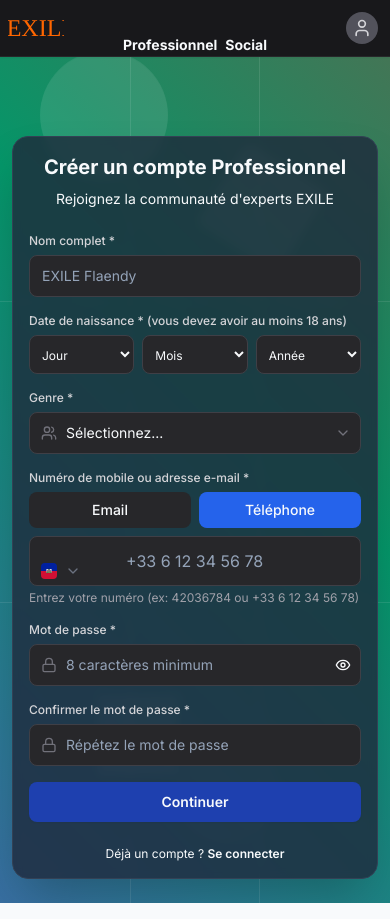
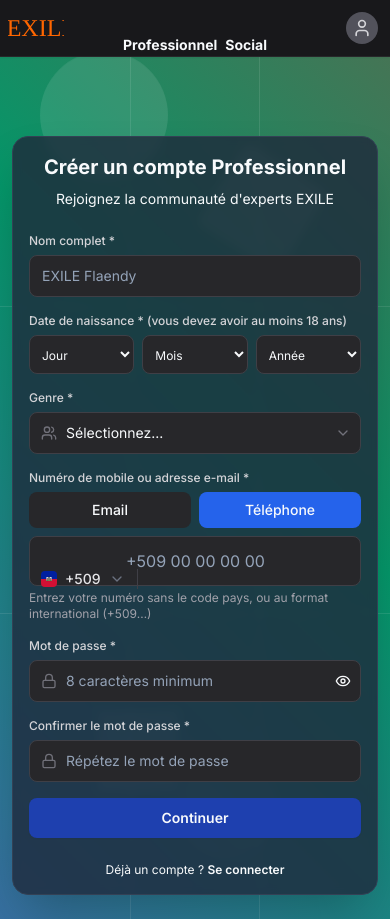
Before and after one commit to layofa26/exoe, a React (Vite) app: page /register in a window 390 px wide. Both pictures are taken after a click on the button "Téléphone". Built offline with nearby package versions, Linux system fonts and the light colour scheme.

Commit message:
Fix inscription par telephone: accepter email vide, ameliorer champ telephone

```diff
--- a/src/components/common/PhoneInput.tsx
+++ b/src/components/common/PhoneInput.tsx
@@ -218,7 +218,7 @@
   { code: 'MO', dialCode: '853', name: 'Macau' },
 ]
 
-export const PhoneInput = ({ value, onChange, placeholder = '+33 6 12 34 56 78', className = '', error, defaultCountryCode = '509', showHelpText = true }: PhoneInputProps) => {
+export const PhoneInput = ({ value, onChange, placeholder, className = '', error, defaultCountryCode = '509', showHelpText = true }: PhoneInputProps) => {
   const [isValid, setIsValid] = useState<boolean>(false)
   const [countryCode, setCountryCode] = useState<string>('')
   const [selectedCountry, setSelectedCountry] = useState(COUNTRIES.find(c => c.dialCode === defaultCountryCode) || COUNTRIES[0])
@@ -283,7 +283,7 @@
       if (inputValue.length >= 8 && inputValue.length <= 10 && !inputValue.startsWith('+')) {
         // Numéro court détecté (8-10 chiffres sans +)
         // Ajouter le code pays par défaut
-        const phoneNumberWithDefault = '+' + defaultCountryCode + inputValue
+        const phoneNumberWithDefault = '+' + selectedCountry.dialCode + inputValue
         const phoneNumber = parsePhoneNumber(phoneNumberWithDefault)
 
         if (phoneNumber) {
@@ -362,30 +362,22 @@
     onChange(inputValue, valid)
   }
 
-  const getFlag = () => {
-    // Afficher le drapeau et le code pays seulement si le numéro est valide
-    if (countryCode && isValid) {
-      const flagCode = countryCode.toLowerCase()
-      return (
-        <div className="flex items-center gap-2">
-          <span className={`fi fi-${flagCode} fis rounded`}></span>
-          <span className="text-xs font-medium text-gray-600 dark:text-gray-300">+{countryCode}</span>
-        </div>
-      )
-    }
-    // Afficher le pays sélectionné manuellement ou par défaut
-    const flagCode = selectedCountry.code.toLowerCase()
-    return (
+  const displayedCountry = (countryCode && COUNTRIES.find(c => c.code === countryCode)) || selectedCountry
+
+  const getFlag = () => (
     <button
       type="button"
       onClick={() => setIsDropdownOpen(!isDropdownOpen)}
-        className="flex items-center gap-2 hover:opacity-80 transition-opacity"
+      aria-label="Choisir le pays"
+      className="flex items-center gap-2 pr-3 border-r border-gray-300 dark:border-zinc-700 hover:opacity-80 transition-opacity"
     >
-        <span className={`fi fi-${flagCode} fis rounded`}></span>
+      <span className={`fi fi-${displayedCountry.code.toLowerCase()} fis rounded`}></span>
+      <span className="text-sm font-medium text-gray-700 dark:text-zinc-200">+{displayedCountry.dialCode}</span>
       <ChevronDown className="w-4 h-4 text-gray-500" />
     </button>
   )
-  }
+
+  const resolvedPlaceholder = placeholder ?? `+${displayedCountry.dialCode} 00 00 00 00`
 
   return (
     <div className="relative" ref={dropdownRef}>
@@ -396,7 +388,7 @@
         type="tel"
         value={value}
         onChange={handleChange}
-        placeholder={placeholder}
+        placeholder={resolvedPlaceholder}
         className={`w-full pl-24 pr-12 py-3 border rounded-lg focus:ring-2 focus:ring-blue-500 focus:border-transparent transition-colors ${
           error ? 'border-red-500' : isValid ? 'border-green-500' : 'border-gray-300 dark:border-zinc-700'
         } ${className}`}
@@ -474,7 +466,7 @@
             <p className="text-gray-500 dark:text-zinc-400 text-xs">Continuez à saisir votre numéro...</p>
           ) : (
             <p className="text-gray-500 dark:text-zinc-400 text-xs">
-              Entrez votre numéro (ex: 42036784 ou +33 6 12 34 56 78)
+              Entrez votre numéro sans le code pays, ou au format international (+{displayedCountry.dialCode}…)
             </p>
           )}
         </div>
--- a/src/contexts/AuthContext.tsx
+++ b/src/contexts/AuthContext.tsx
@@ -281,6 +281,11 @@
           return { success: true }
         }
       }
+
+      return {
+        success: false,
+        error: loginResult.error || 'Compte créé, mais la connexion automatique a échoué. Connectez-vous manuellement.'
+      }
     }
 
     return { success: false, error: result.error }
--- a/src/schemas/authSchemas.ts
+++ b/src/schemas/authSchemas.ts
@@ -1,4 +1,10 @@
 import { z } from 'zod'
+
+// Un compte peut être créé avec un téléphone seul: l'API renvoie alors email: ""
+const optionalEmail = z
+  .union([z.string().email('Invalid email format'), z.literal('')])
+  .nullable()
+  .optional()
 
 // Login Response Schema
 export const LoginResponseSchema = z.object({
@@ -13,7 +19,7 @@
   id: z.number().int().positive(),
   full_name: z.string().min(1, 'Full name is required'),
   username: z.string().min(1, 'Username is required'),
-  email: z.string().email('Invalid email format').nullable().optional(),
+  email: optionalEmail,
   phone_number: z.string().nullable().optional(),
   birth_date: z.string().nullable().optional(),
   profession: z.string().min(1, 'Profession is required'),
@@ -29,15 +35,15 @@
   id: z.number().int().positive(),
   full_name: z.string().min(1, 'Full name is required'),
   username: z.string().min(1, 'Username is required'),
-  email: z.string().email('Invalid email format'),
-  phone_number: z.string().optional(),
-  birth_date: z.string().datetime(),
+  email: optionalEmail,
+  phone_number: z.string().nullable().optional(),
+  birth_date: z.string().nullable().optional(),
   profession: z.string().min(1, 'Profession is required'),
-  speciality: z.string().optional(),
-  country: z.string().optional(),
-  city: z.string().optional(),
-  last_login_time: z.string().datetime().optional(),
-  last_login_ip: z.string().optional()
+  speciality: z.string().nullable().optional(),
+  country: z.string().nullable().optional(),
+  city: z.string().nullable().optional(),
+  last_login_time: z.string().nullable().optional(),
+  last_login_ip: z.string().nullable().optional()
 })
 
 export type UserProfile = z.infer<typeof UserProfileSchema>
--- a/src/services/authApi.ts
+++ b/src/services/authApi.ts
@@ -191,6 +191,9 @@
         if (errorData.email) {
           return { success: false, error: Array.isArray(errorData.email) ? errorData.email[0] : errorData.email }
         }
+        if (errorData.phone_number) {
+          return { success: false, error: Array.isArray(errorData.phone_number) ? errorData.phone_number[0] : errorData.phone_number }
+        }
         if (errorData.birth_date) {
           return { success: false, error: Array.isArray(errorData.birth_date) ? errorData.birth_date[0] : errorData.birth_date }
         }
```
Lines whose indentation alone changed are shown as unchanged.
